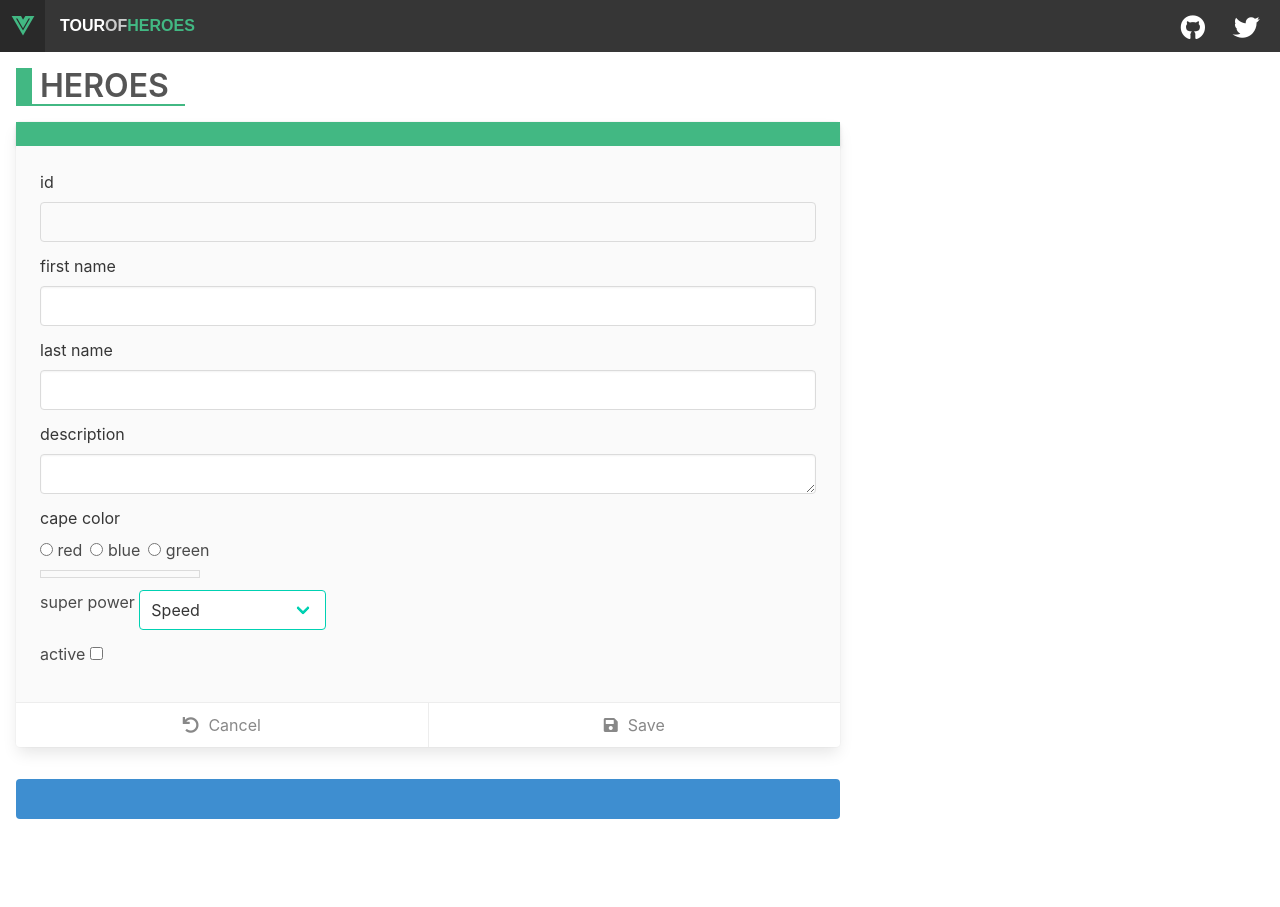
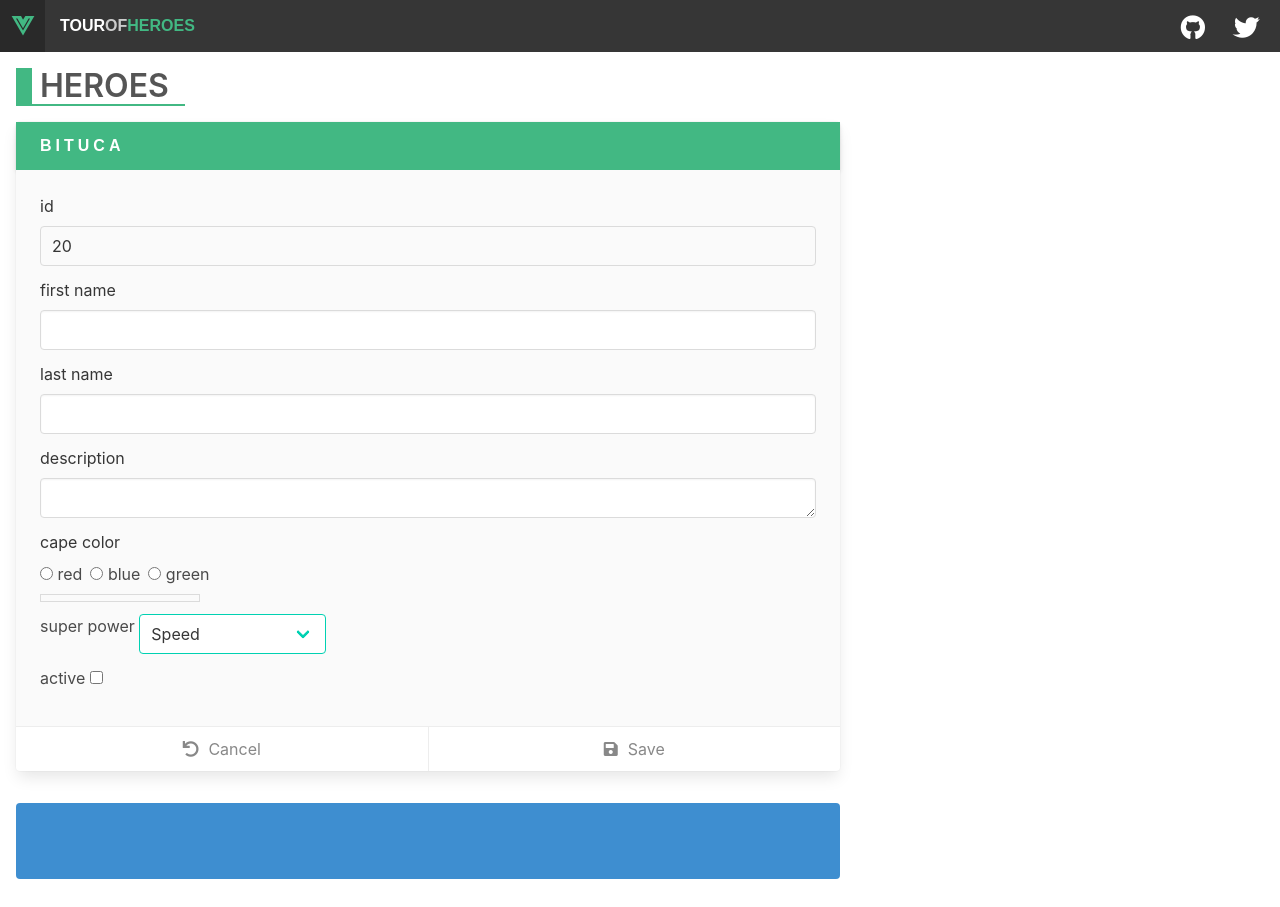
Before and after one commit to Uncodle/pluralsight-vue-getting-started, a Vue app in the folder 03-data-and-events/begin/vue-heroes/: page / in a window 1280 px wide. Before the commit the page ends 847 px from the top, so only its background shows below. Built offline with nearby package versions, Linux system fonts and the light colour scheme.

Commit message:
Adicionado bindings de evento e mostrado informações de herói

```diff
--- a/03-data-and-events/begin/vue-heroes/src/components/heroes.vue
+++ b/03-data-and-events/begin/vue-heroes/src/components/heroes.vue
@@ -7,13 +7,13 @@
       <div class="column is-8">
         <div class="card edit-detail">
           <header class="card-header">
-            <p class="card-header-title"></p>
+            <p class="card-header-title">{{ hero.firstName }}</p>
           </header>
           <div class="card-content">
             <div class="content">
               <div class="field">
                 <label class="label" for="id">id</label>
-                <label class="input" id="id" readonly></label>
+                <label class="input" id="id" readonly>{{ hero.id }}</label>
               </div>
               <div class="field">
                 <label class="label" for="firstName">first name</label>
@@ -66,17 +66,27 @@
             </div>
           </div>
           <footer class="card-footer">
-            <button class="link card-footer-item cancel-button">
+            <button
+              @click="calcelHero"
+              class="link card-footer-item cancel-button"
+            >
               <i class="fas fa-undo"></i>
               <span>Cancel</span>
             </button>
-            <button class="link card-footer-item">
+            <button
+              @click="saveHero"
+              class="link card-footer-item"
+            >
               <i class="fas fa-save"></i>
               <span>Save</span>
             </button>
           </footer>
         </div>
-        <div class="notification is-info"></div>
+        <div class="notification is-info">
+          <pre>
+            {{ message }}
+          </pre>
+        </div>
       </div>
     </div>
   </div>
@@ -85,5 +95,27 @@
 <script>
 export default {
   name: 'Heroes',
+  data() {
+    return {
+      hero: {
+        id: 20,
+        firstName: 'Bituca',
+        lastName: 'Selvagem',
+        description: 'O macãonheiro',
+        capeColor: 'vermelha',
+        power: '',
+        active: true,
+      },
+      message: '',
+    }
+  },
+  methods: {
+    calcelHero() {
+      this.message = '';
+    },
+    saveHero() {
+      this.message = JSON.stringify(this.hero, null, '\n');
+    }
+  }
 };
 </script>
```
